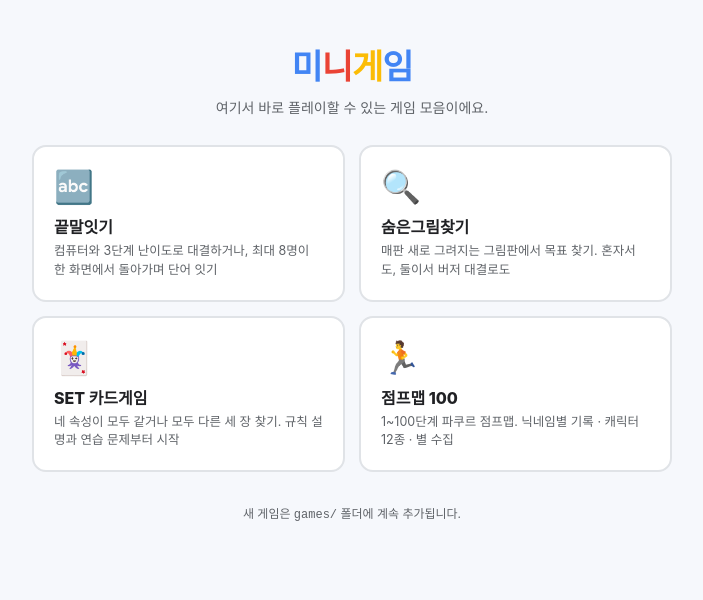
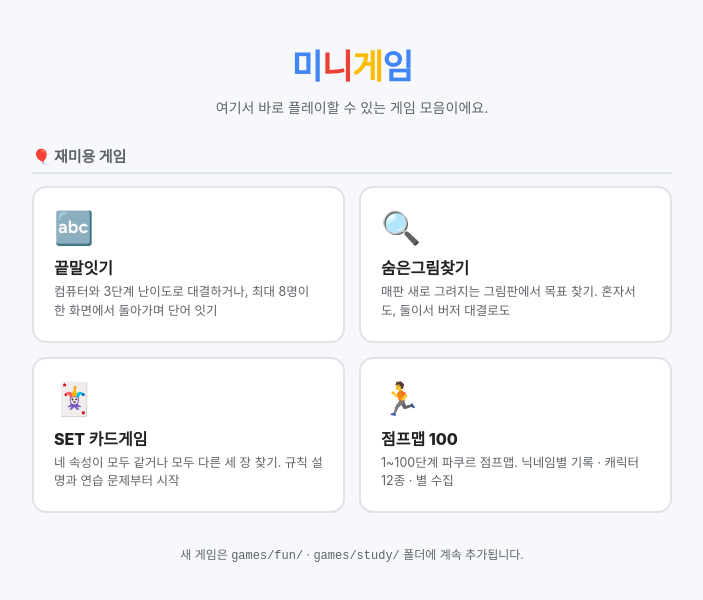
Before and after one commit to oxomaz/ai_game, a plain HTML site: page index.html in a window 1280 px wide. Shown: the whole page, without its empty margins (288-991 px from the left). Drawn offline with Linux system fonts and the light colour scheme.

Commit message:
Split games into games/fun and games/study categories

```diff
--- a/index.html
+++ b/index.html
@@ -23,6 +23,8 @@
   .logo span:nth-child(4){color:var(--blue);}
   .logo span:nth-child(5){color:var(--green);}
   p.sub{text-align:center; color:var(--sub); margin:0 0 28px; font-size:14px;}
+  h2.section{font-size:15px; font-weight:800; color:var(--sub); margin:28px 0 12px; padding-bottom:6px; border-bottom:2px solid var(--border);}
+  h2.section:first-of-type{margin-top:0;}
   .grid{display:grid; grid-template-columns:repeat(auto-fill, minmax(220px,1fr)); gap:14px;}
   a.card{
     display:block; background:var(--card); border:2px solid var(--border); border-radius:14px;
@@ -39,24 +41,39 @@
 <div class="wrap">
   <div class="logo"><span>미</span><span>니</span><span>게</span><span>임</span></div>
   <p class="sub">여기서 바로 플레이할 수 있는 게임 모음이에요.</p>
-  <div class="grid" id="grid"></div>
-  <footer>새 게임은 <code>games/</code> 폴더에 계속 추가됩니다.</footer>
+  <div id="sections"></div>
+  <footer>새 게임은 <code>games/fun/</code> · <code>games/study/</code> 폴더에 계속 추가됩니다.</footer>
 </div>
 <script>
-  // 새 게임을 추가하면 여기에 한 줄씩 등록하세요.
+  // 새 게임을 추가하면 여기에 한 줄씩 등록하세요. (category: "fun" 재미용 / "study" 학습용)
   const GAMES = [
-    { path: "games/kkeutmalitgi/",  emoji: "🔤", title: "끝말잇기",     desc: "컴퓨터와 3단계 난이도로 대결하거나, 최대 8명이 한 화면에서 돌아가며 단어 잇기" },
-    { path: "games/hidden-object/", emoji: "🔍", title: "숨은그림찾기", desc: "매판 새로 그려지는 그림판에서 목표 찾기. 혼자서도, 둘이서 버저 대결로도" },
-    { path: "games/set/",           emoji: "🃏", title: "SET 카드게임", desc: "네 속성이 모두 같거나 모두 다른 세 장 찾기. 규칙 설명과 연습 문제부터 시작" },
-    { path: "games/jump-map/",      emoji: "🏃", title: "점프맵 100",   desc: "1~100단계 파쿠르 점프맵. 닉네임별 기록 · 캐릭터 12종 · 별 수집" }
+    { path: "games/fun/kkeutmalitgi/",  emoji: "🔤", title: "끝말잇기",     desc: "컴퓨터와 3단계 난이도로 대결하거나, 최대 8명이 한 화면에서 돌아가며 단어 잇기", category: "fun" },
+    { path: "games/fun/hidden-object/", emoji: "🔍", title: "숨은그림찾기", desc: "매판 새로 그려지는 그림판에서 목표 찾기. 혼자서도, 둘이서 버저 대결로도", category: "fun" },
+    { path: "games/fun/set/",           emoji: "🃏", title: "SET 카드게임", desc: "네 속성이 모두 같거나 모두 다른 세 장 찾기. 규칙 설명과 연습 문제부터 시작", category: "fun" },
+    { path: "games/fun/jump-map/",      emoji: "🏃", title: "점프맵 100",   desc: "1~100단계 파쿠르 점프맵. 닉네임별 기록 · 캐릭터 12종 · 별 수집", category: "fun" }
   ];
-  const grid = document.getElementById("grid");
-  GAMES.forEach(g=>{
-    const a = document.createElement("a");
-    a.className = "card";
-    a.href = g.path;
-    a.innerHTML = `<span class="emoji">${g.emoji}</span><div class="title">${g.title}</div><div class="desc">${g.desc}</div>`;
-    grid.appendChild(a);
+  const SECTIONS = [
+    { key: "study", title: "📚 학습용 게임" },
+    { key: "fun",   title: "🎈 재미용 게임" }
+  ];
+  const container = document.getElementById("sections");
+  SECTIONS.forEach(sec => {
+    const items = GAMES.filter(g => g.category === sec.key);
+    if (!items.length) return;
+    const h2 = document.createElement("h2");
+    h2.className = "section";
+    h2.textContent = sec.title;
+    container.appendChild(h2);
+    const grid = document.createElement("div");
+    grid.className = "grid";
+    items.forEach(g=>{
+      const a = document.createElement("a");
+      a.className = "card";
+      a.href = g.path;
+      a.innerHTML = `<span class="emoji">${g.emoji}</span><div class="title">${g.title}</div><div class="desc">${g.desc}</div>`;
+      grid.appendChild(a);
+    });
+    container.appendChild(grid);
   });
 </script>
 </body>
```
Also changed, not shown: CLAUDE.md (+6 -6 lines), README.md, games/fun/hidden-object/README.md, games/fun/hidden-object/index.html (renamed from games/hidden-object/index.html), games/fun/jump-map/README.md, games/fun/jump-map/index.html (renamed from games/jump-map/index.html), games/fun/kkeutmalitgi/README.md, games/fun/kkeutmalitgi/index.html (renamed from games/kkeutmalitgi/index.html), games/fun/set/README.md, games/fun/set/index.html (renamed from games/set/index.html), games/study/README.md (added).
